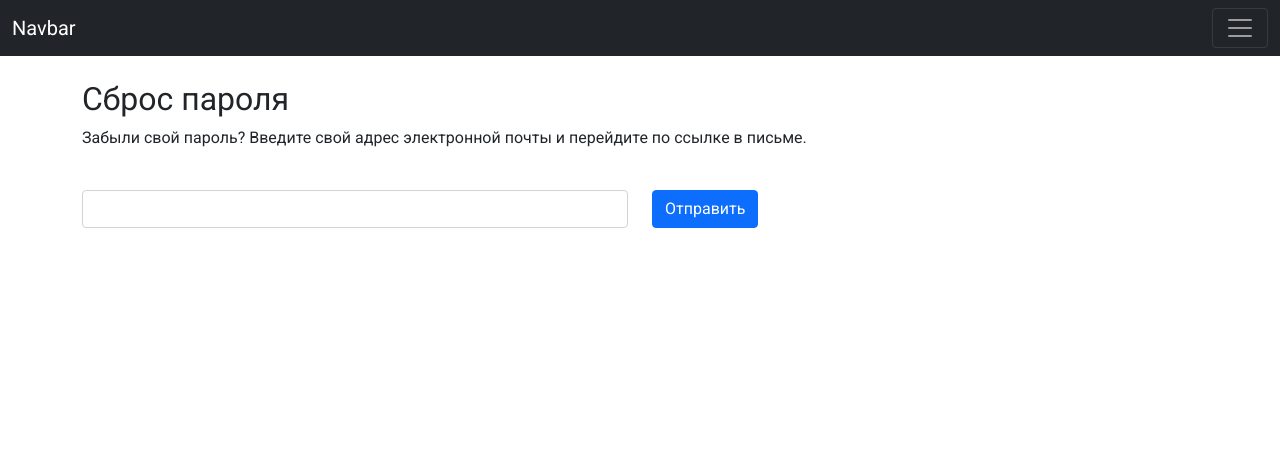
After one commit to igor-itacademy/moviedb, a Django app: page /password_reset/ in a window 1280 px wide. The commit adds this page. Shown: the top 468 px of the page. Run offline with Django 3.2, Linux system fonts and the light colour scheme; some libraries are stand-ins or nearby versions.

Commit message:
Password reset templates add

```diff
--- a/movies/tokens.py
+++ b/movies/tokens.py
@@ -1,5 +1,6 @@
 from django.contrib.auth.tokens import PasswordResetTokenGenerator
 import six
+
 
 class RegistrationConfirmationToken(PasswordResetTokenGenerator):
 	def _make_hash_value(self, user, timestamp):
--- a/movies/urls.py
+++ b/movies/urls.py
@@ -1,5 +1,6 @@
 from django.urls import path
 from .views import *
+from django.contrib.auth import views as auth_views
 
 urlpatterns = [
 	path('register/', registration_page, name='registration_page'),
@@ -11,4 +12,8 @@ urlpatterns = [
     path('users_list/', users_list, name='users_list'),
     path('contact_page/', contact_page, name='contact_page'),
     path('', list_movies, name='list_movies'),
+    path('password_reset/', auth_views.PasswordResetView.as_view(template_name='users/password_reset.html'), name = 'password_reset'),
+    path('password_reset_done/', auth_views.PasswordResetDoneView.as_view(template_name = "users/password_reset_done.html"), name='password_reset_done'),
+    path('reset/<uidb64>/<token>/', auth_views.PasswordResetConfirmView.as_view(template_name = 'users/password_reset_confirm.html'), name='password_reset_confirm'),
+    path('reset_complete/', auth_views.PasswordResetCompleteView.as_view(template_name = 'users/password_reset_complete.html'), name='password_reset_complete'),
 ]
--- a/templates/movies/login_page.html
+++ b/templates/movies/login_page.html
@@ -45,6 +45,7 @@
 	            <input type="submit" class="btn btn-primary mt-4" value="Войти">
 	          </div>
 	        </div>
+	        <a href="{% url 'password_reset' %}">Забыли пароль?</a>
       	</form>
       </div>
     </div>
--- /dev/null
+++ b/templates/users/password_reset.html
@@ -0,0 +1,19 @@
+{% extends '_base.html' %}
+{% load widget_tweaks %}
+{% block content %}
+<div class="row align-items-center mt-4">
+	<h2>Сброс пароля</h2>
+	<p>Забыли свой пароль? Введите свой адрес электронной почты и перейдите по ссылке в письме.</p>
+</div>
+<form action="" method="POST">
+	{% csrf_token %}
+	<div class="row align-items-center">
+	  <div class="col mt-4">
+	    {% render_field form.email class="form-control" %}
+	</div>
+	  <div class="col mt-4">
+		<input type="submit" class="btn btn-primary" value = "Отправить">
+	  </div>
+	</div>
+</form>
+{% endblock content %}
--- /dev/null
+++ b/templates/users/password_reset_complete.html
@@ -0,0 +1,6 @@
+{% extends "_base.html" %}
+
+{% block content %}
+	<p>Спасибо. Ваш пароль изменен</p>
+	<a class="btn btn-primary" href="{% url 'login_page' %}">Войти</a>
+{% endblock content %}
--- /dev/null
+++ b/templates/users/password_reset_done.html
@@ -0,0 +1,5 @@
+{% extends "_base.html" %}
+{% block content %}
+<p>Мы отправили вам по электронной почте инструкции по смене пароля, если существует учетная запись с указанным вами адресом электронной почты. Вы должны их получить в ближайшее время.</p>
+<p>Если вы не получили электронное письмо, убедитесь, что вы ввели адрес, на который вы зарегистрировались, и проверьте папку со спамом.</p>
+{% endblock content %}
--- /dev/null
+++ b/templates/users/registration/password_reset_email.html
@@ -0,0 +1,4 @@
+<h1>Здравствуйте</h1>
+<p>Пожалуйста, подтвердите сброс пароля, перейдя по
+	<a href="http://{{domain}}{% url 'password_reset_confirm' uidb64=uid  token=token %}">ссылке</a>
+</p>
```
Also changed, not shown: moviedb/settings.py (+6 -6 lines), templates/users/password_reset_confirm.html (added, +15 -0 lines), movies/views.py (line endings or trailing spaces).
